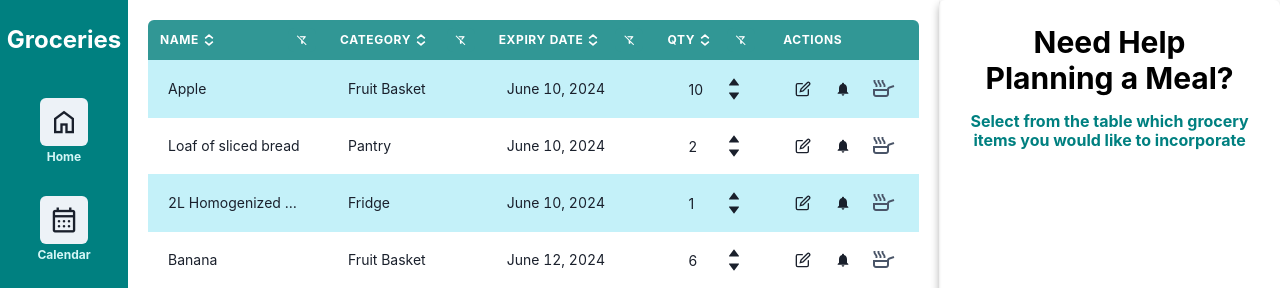
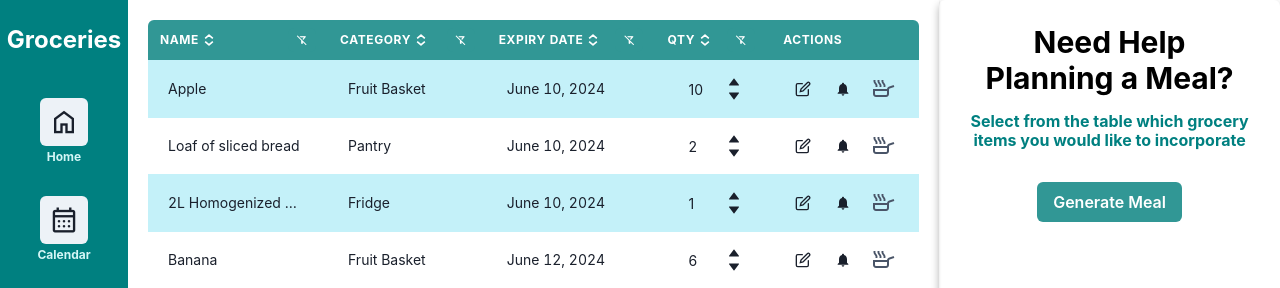
Before and after one commit to ubc-cpsc455-2024S/project-05_bus, a React (Vite) app in the folder client/: page /groceries in a window 1280 px wide. Shown: the top 288 px of the page. Built offline with nearby package versions, Linux system fonts and the light colour scheme.

Commit message:
Add button to generate meal

```diff
--- a/client/src/components/Groceries/MealPlan/MealPlanBox.jsx
+++ b/client/src/components/Groceries/MealPlan/MealPlanBox.jsx
@@ -1,4 +1,4 @@
-import { Box, Heading, IconButton, Text, VStack } from '@chakra-ui/react';
+import { Box, Button, Heading, IconButton, Text, VStack } from '@chakra-ui/react';
 import { useDispatch, useSelector } from 'react-redux';
 import { updateGrocery } from '../../../redux/slices/groceriesSlice';
 
@@ -10,6 +10,13 @@ export default function MealPlanBox() {
 
   const removeFavourite = (item) => {
     dispatch(updateGrocery({ id: item.id, favourite: false }));
+  };
+
+  const generateMeal = () => {
+    let selectedItems = [];
+    favouriteItems.forEach(item => {
+        selectedItems.push(item.name);
+    });
   };
 
   return (
@@ -38,6 +45,21 @@ export default function MealPlanBox() {
           </Box>
         ))}
       </VStack>
+      <Box
+        p={4}
+        display="flex"
+        justifyContent="center"
+      >
+        <Button
+            size="md"
+            bg="teal.500"
+            color="white"
+            _hover={{ bg: "teal.600" }}
+            onClick={generateMeal}
+        >
+            Generate Meal
+        </Button>
+      </Box>
     </Box>
   );
 }
--- a/client/src/pages/GroceriesPage.jsx
+++ b/client/src/pages/GroceriesPage.jsx
@@ -13,11 +13,11 @@ export default function GroceriesPage() {
     >
       <FullGroceriesList />
       <Box
-      p={5}
-      flex="1"
-      borderRadius="md"
-      marginBottom={4}
-      boxShadow="0 4px 8px rgba(0, 0, 0, 0.3)">
+        p={5}
+        flex="1"
+        borderRadius="md"
+        boxShadow="0 4px 8px rgba(0, 0, 0, 0.3)"
+      >
         <MealPlanBox />
       </Box>
     </Box>
```
Also changed, not shown: client/src/redux/thunks.js (line endings or trailing spaces).
